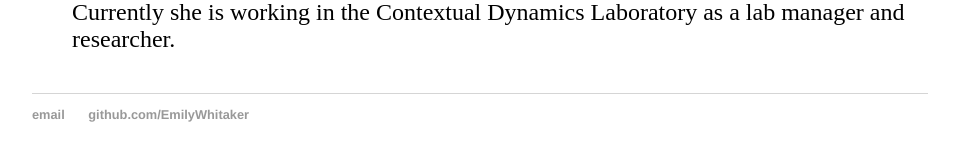
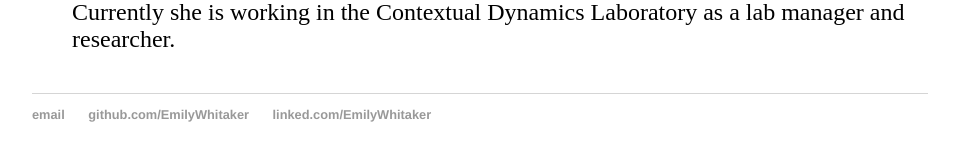
Before and after one commit to EmilyWhitaker/EmilyWhitaker.github.io, a Jekyll site: the page built from about/index.html, in a window 1280 px wide. Shown: the part 333-494 px from the top of the page, without its empty margins (160-1119 px from the left). Built offline with Jekyll 4.4.1, drawn with Linux system fonts in a browser that asks for light colours.

Commit message:
Update default.html

```diff
--- a/_layouts/default.html
+++ b/_layouts/default.html
@@ -22,6 +22,7 @@
 	    		<ul>
 	        		<li><a href="mailto:ewhitaker524@gmail.com">email</a></li>
 	        		<li><a href="https://github.com/EmilyWhitaker">github.com/EmilyWhitaker</a></li>
+				<li><a href="https://www.linkedin.com/in/emily-whitaker-36b619101/">linked.com/EmilyWhitaker</a></li>
 				</ul>
 			</footer>
 		</body>
```
